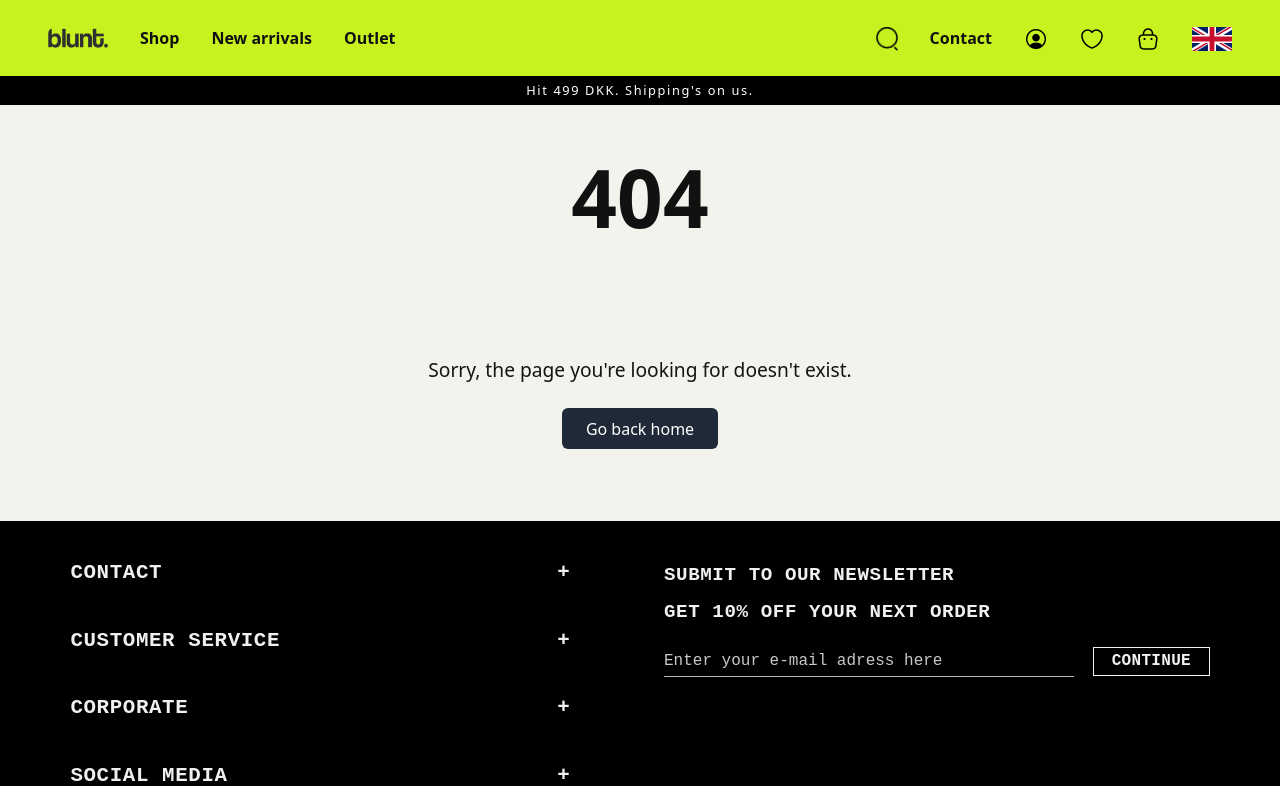
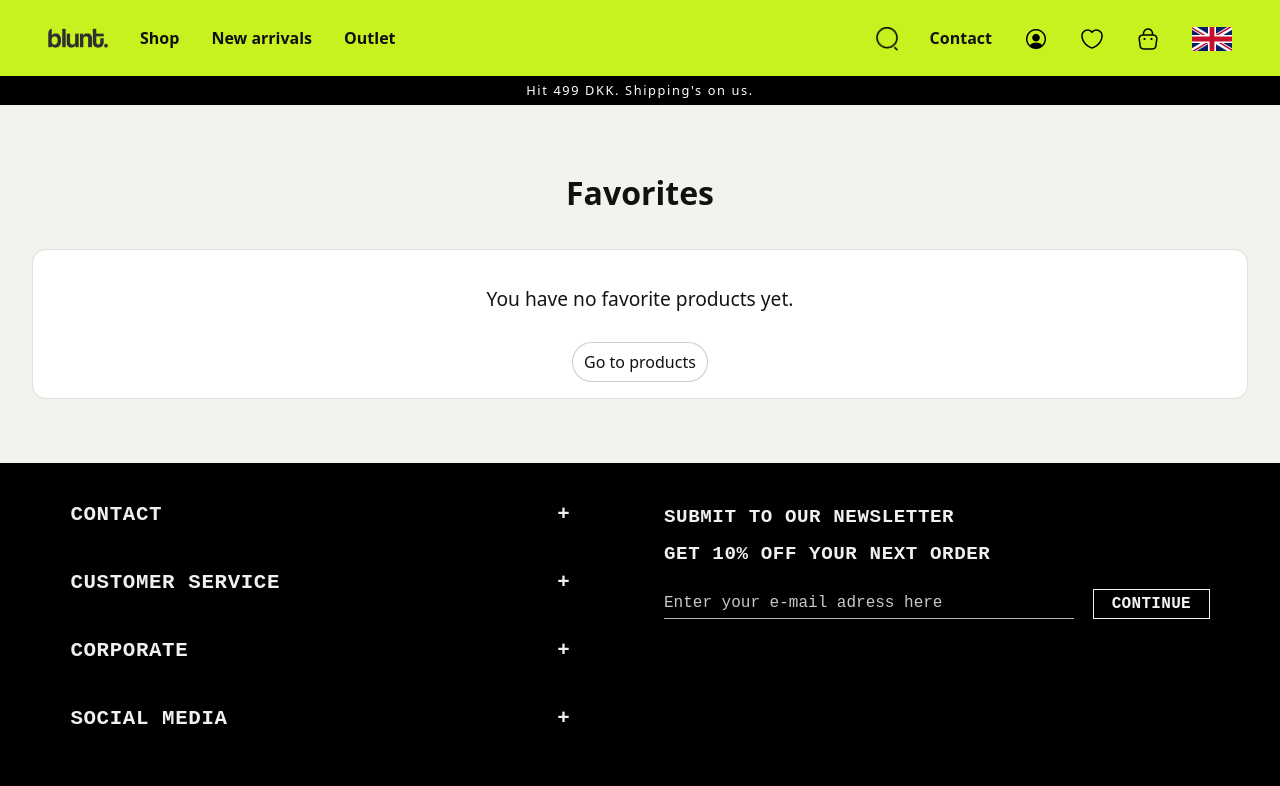
Before and after one commit to benjaminknudsen/exam-2sem-customer-experience, a React (Vite) app: page /favorites in a window 1280 px wide. Shown: the top 786 px of the page. Built offline with nearby package versions, Linux system fonts and the light colour scheme.

Commit message:
feat: favoritside

```diff
--- a/src/App.jsx
+++ b/src/App.jsx
@@ -9,10 +9,12 @@ import ServicesPage from "./pages/ServicesPage";
 import ProductsPage from "./pages/ProductPage";
 import ProductDetailPage from "./pages/ProductDetailPage";
 import BasketPage from "./pages/BasketPage";
+import FavoritesPage from "./pages/FavoritesPage";
 import NotFoundPage from "./pages/NotFoundPage";
 
 export default function App() {
   const [cartItems, setCartItems] = useState([]);
+  const [favoriteItems, setFavoriteItems] = useState([]);
 
   function addToCart(product) {
     setCartItems((prevItems) => {
@@ -65,6 +67,27 @@ export default function App() {
     setCartItems([]);
   }
 
+  function toggleFavorite(product) {
+    setFavoriteItems((prevItems) => {
+      const exists = prevItems.some((item) => item.id === product.id);
+
+      if (exists) {
+        return prevItems.filter((item) => item.id !== product.id);
+      }
+
+      return [
+        ...prevItems,
+        {
+          id: product.id,
+          title: product.title,
+          brand: product.brand,
+          image: product.image,
+          price: product.price,
+        },
+      ];
+    });
+  }
+
   const cartCount = useMemo(
     () => cartItems.reduce((total, item) => total + item.quantity, 0),
     [cartItems],
@@ -74,6 +97,11 @@ export default function App() {
     () =>
       cartItems.reduce((total, item) => total + item.price * item.quantity, 0),
     [cartItems],
+  );
+
+  const favoriteIds = useMemo(
+    () => new Set(favoriteItems.map((item) => item.id)),
+    [favoriteItems],
   );
 
   return (
@@ -87,11 +115,33 @@ export default function App() {
         <Route path="/services" element={<ServicesPage />} />
         <Route
           path="/products"
-          element={<ProductsPage addToCart={addToCart} />}
+          element={
+            <ProductsPage
+              addToCart={addToCart}
+              favoriteIds={favoriteIds}
+              toggleFavorite={toggleFavorite}
+            />
+          }
         />
         <Route
           path="/products/:id"
-          element={<ProductDetailPage addToCart={addToCart} />}
+          element={
+            <ProductDetailPage
+              addToCart={addToCart}
+              favoriteIds={favoriteIds}
+              toggleFavorite={toggleFavorite}
+            />
+          }
+        />
+        <Route
+          path="/favorites"
+          element={
+            <FavoritesPage
+              favoriteItems={favoriteItems}
+              toggleFavorite={toggleFavorite}
+              addToCart={addToCart}
+            />
+          }
         />
         <Route
           path="/basket"
--- /dev/null
+++ b/src/pages/FavoritesPage.jsx
@@ -0,0 +1,73 @@
+import { NavLink } from "react-router";
+
+export default function FavoritesPage({
+  favoriteItems,
+  toggleFavorite,
+  addToCart,
+}) {
+  if (favoriteItems.length === 0) {
+    return (
+      <main>
+        <header>
+          <h1>Favorites</h1>
+        </header>
+        <section className="favorites-empty">
+          <p>You have no favorite products yet.</p>
+          <NavLink to="/products" className="favorites-link">
+            Go to products
+          </NavLink>
+        </section>
+      </main>
+    );
+  }
+
+  return (
+    <main>
+      <header>
+        <h1>Favorites</h1>
+      </header>
+      <section className="favorites-grid">
+        {favoriteItems.map((item) => (
+          <article key={item.id} className="favorite-card">
+            <NavLink to={`/products/${item.id}`} className="product-link">
+              <img
+                src={item.image}
+                alt={item.title}
+                className="product-image"
+              />
+              <div className="product-info">
+                <div className="product-brand-row">
+                  <p className="product-brand">{item.brand}</p>
+                  <button
+                    type="button"
+                    className="product-heart-btn"
+                    onClick={(event) => {
+                      event.preventDefault();
+                      event.stopPropagation();
+                      toggleFavorite(item);
+                    }}
+                  >
+                    <img
+                      src={`${import.meta.env.BASE_URL}heart-add.png`}
+                      alt="Favorite"
+                      className="product-heart"
+                    />
+                  </button>
+                </div>
+                <h2 className="product-title">{item.title}</h2>
+                <p className="product-price">{item.price} kr.</p>
+              </div>
+            </NavLink>
+            <button
+              type="button"
+              className="product-card-add"
+              onClick={() => addToCart(item)}
+            >
+              Add to Bag
+            </button>
+          </article>
+        ))}
+      </section>
+    </main>
+  );
+}
--- a/src/pages/ProductDetailPage.jsx
+++ b/src/pages/ProductDetailPage.jsx
@@ -1,11 +1,13 @@
 import { useParams } from "react-router";
 import { useEffect, useState } from "react";
 
-export default function ProductDetailPage({ addToCart }) {
+export default function ProductDetailPage({
+  addToCart,
+  favoriteIds,
+  toggleFavorite,
+}) {
   const { id } = useParams();
   const [product, setProduct] = useState(null);
-  // local favourite state for this detail view
-  const [isFavorite, setIsFavorite] = useState(false);
 
   useEffect(() => {
     async function load() {
@@ -24,6 +26,8 @@ export default function ProductDetailPage({ addToCart }) {
   if (product === undefined) {
     return <p>Product not found.</p>;
   }
+
+  const isFavorite = favoriteIds.has(product.id);
 
   return (
     <>
@@ -84,7 +88,7 @@ export default function ProductDetailPage({ addToCart }) {
               <button
                 type="button"
                 className="product-heart-btn"
-                onClick={() => setIsFavorite((f) => !f)}
+                onClick={() => toggleFavorite(product)}
               >
                 <img
                   src={`${import.meta.env.BASE_URL}${
--- a/src/pages/ProductPage.jsx
+++ b/src/pages/ProductPage.jsx
@@ -1,10 +1,12 @@
 import { useEffect, useMemo, useState } from "react";
 import { NavLink } from "react-router";
 
-export default function ProductsPage({ addToCart }) {
+export default function ProductsPage({
+  addToCart,
+  favoriteIds,
+  toggleFavorite,
+}) {
   const [products, setProducts] = useState([]);
-  // track which products have been "hearted" by the user
-  const [favorites, setFavorites] = useState({});
   const [selectedCategories, setSelectedCategories] = useState([]);
   const [selectedColors, setSelectedColors] = useState([]);
   const [selectedSizes, setSelectedSizes] = useState([]);
@@ -315,19 +317,15 @@ export default function ProductsPage({ addToCart }) {
                           type="button"
                           className="product-heart-btn"
                           onClick={(e) => {
-                            // prevent link navigation when clicking the heart
                             e.preventDefault();
                             e.stopPropagation();
-                            setFavorites((prev) => ({
-                              ...prev,
-                              [product.id]: !prev[product.id],
-                            }));
+                            toggleFavorite(product);
                           }}
                         >
                           <img
                             src={`${
                               import.meta.env.BASE_URL
-                            }${favorites[product.id] ? "heart-add.png" : "heart.png"}`}
+                            }${favoriteIds.has(product.id) ? "heart-add.png" : "heart.png"}`}
                             alt="Favorite"
                             className="product-heart"
                           />
--- a/src/styles.css
+++ b/src/styles.css
@@ -1636,6 +1636,38 @@ main h3 {
   font-weight: 700;
 }
 
+.favorites-grid {
+  display: grid;
+  grid-template-columns: repeat(4, minmax(0, 1fr));
+  gap: 1rem;
+}
+
+.favorites-empty {
+  background: #ffffff;
+  border: 1px solid rgba(0, 0, 0, 0.12);
+  border-radius: 14px;
+  padding: 1rem;
+  text-align: center;
+}
+
+.favorites-link {
+  margin-top: 0.55rem;
+  border: 1px solid rgba(0, 0, 0, 0.2);
+  background: #ffffff;
+  border-radius: 999px;
+  padding: 0.45rem 0.7rem;
+  cursor: pointer;
+  color: #111111;
+  text-decoration: none;
+  display: inline-block;
+}
+
+@media (max-width: 1024px) {
+  .favorites-grid {
+    grid-template-columns: repeat(2, minmax(0, 1fr));
+  }
+}
+
 @media (max-width: 900px) {
   .basket-main {
     grid-template-columns: 1fr;
@@ -1651,6 +1683,10 @@ main h3 {
     flex-direction: row;
     justify-content: space-between;
     align-items: center;
+  }
+
+  .favorites-grid {
+    grid-template-columns: 1fr;
   }
 }
 
```
